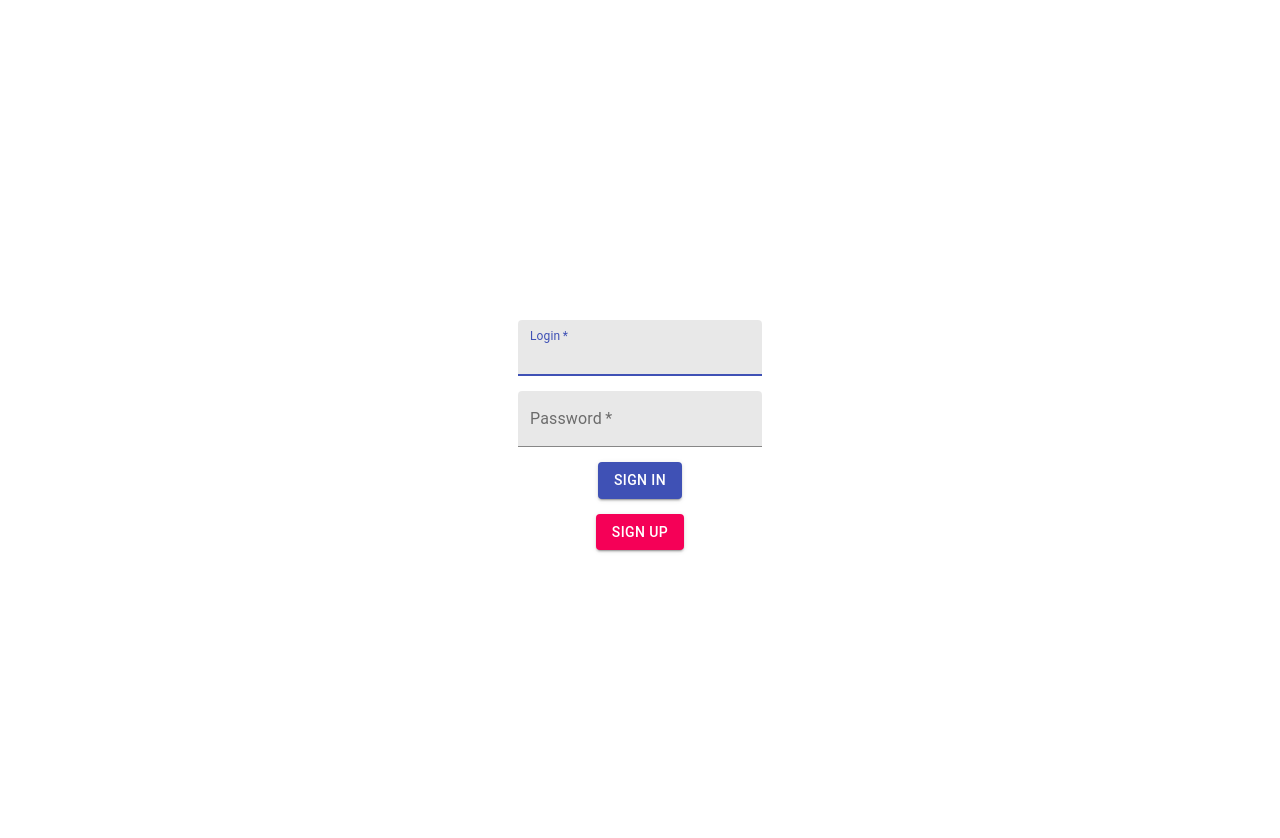
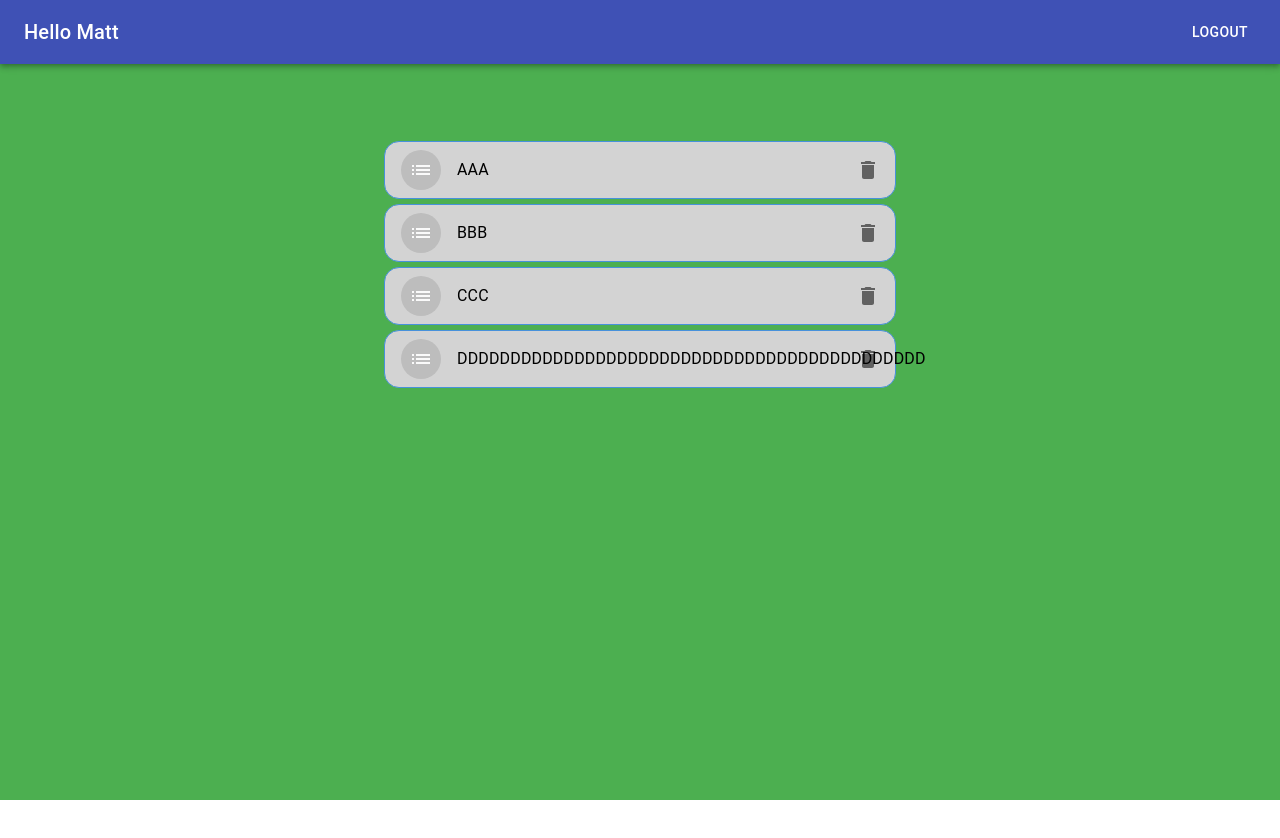
Before and after one commit to MMotykaINPG/shopping-list-web-app, a React (Create React App) app: page / in a window 1280 px wide. Shown: the top 838 px of the page. After the commit the page ends 800 px from the top, so only its background shows below. Built offline with nearby package versions, Linux system fonts and the light colour scheme.

Commit message:
added MainMenu
added MainMenu
changed background on login/register pages

```diff
--- a/package.json
+++ b/package.json
@@ -4,6 +4,7 @@
   "private": true,
   "dependencies": {
     "@material-ui/core": "^4.11.3",
+    "@material-ui/icons": "^4.11.2",
     "@testing-library/jest-dom": "^5.11.9",
     "@testing-library/react": "^11.2.5",
     "@testing-library/user-event": "^12.8.3",
--- a/public/index.html
+++ b/public/index.html
@@ -24,7 +24,7 @@
       work correctly both with client-side routing and a non-root public URL.
       Learn how to configure a non-root public URL by running `npm run build`.
     -->
-    <title>dupa</title>
+    <title>ShoppingListApp</title>
   </head>
   <body>
     <noscript>You need to enable JavaScript to run this app.</noscript>
--- a/src/App.js
+++ b/src/App.js
@@ -2,15 +2,16 @@ import React from 'react';
 import './App.css';
 import LoginPage from './LoginPage'
 import RegisterPage from './RegisterPage';
-
+import MainMenu from './MainMenu';
 function App() {
 
   const [currentPage, setCurrentPage] = React.useState("LoginPage");
 
   return (
     <div className="App">
-      {currentPage==="LoginPage" && <LoginPage onSignUpClick={() => setCurrentPage("RegisterPage")}/>}
-      {currentPage==="RegisterPage" && <RegisterPage onBackClick={() => setCurrentPage("LoginPage")} />}
+      {/* {currentPage==="LoginPage" && <LoginPage onSignUpClick={() => setCurrentPage("RegisterPage")}/>} */}
+      {/* {currentPage==="RegisterPage" && <RegisterPage onBackClick={() => setCurrentPage("LoginPage")} />} */}
+      <MainMenu username="Matt"/>
     </div>
   );
 }
--- /dev/null
+++ b/src/ListLabel.jsx
@@ -0,0 +1,46 @@
+import React from 'react'
+import { ListItem, ListItemAvatar, Avatar, ListItemSecondaryAction, ListItemText, IconButton} from "@material-ui/core";
+import ListIcon from '@material-ui/icons/List';
+import DeleteIcon from '@material-ui/icons/Delete';
+import {makeStyles} from '@material-ui/styles';
+
+const useStyles = makeStyles((theme) => ({
+    item: {
+      border: "1px solid #4791db",
+      borderRadius: "15px",
+      margin: "5px 0 5px 0",
+      background: "lightgray",
+      '&:hover': {
+        background: "#4791db",
+        cursor: "pointer"
+     },
+     label:
+     {
+         multiline: "true"
+     }
+    },
+
+  }));
+
+const ListLabel = (props) => {
+    const {listName} = props;
+    const classes = useStyles();
+    return(
+        <ListItem className={classes.item}>
+            <ListItemAvatar>
+            <Avatar>
+                <ListIcon />
+            </Avatar>
+            </ListItemAvatar>
+            <ListItemText primary={listName} className={classes.label}/>
+            <ListItemSecondaryAction>
+            <IconButton edge="end" aria-label="delete">
+                <DeleteIcon />
+            </IconButton>
+            </ListItemSecondaryAction>
+        </ListItem>
+
+    );
+};
+
+export default ListLabel;
--- a/src/LoginPage.jsx
+++ b/src/LoginPage.jsx
@@ -1,5 +1,5 @@
 import React, { useState } from "react";
-import { Grid, Button, TextField, CircularProgress } from "@material-ui/core";
+import { Button, TextField, CircularProgress } from "@material-ui/core";
 
 export const getFormValues = (form) =>
   Array.from(form.elements).reduce(
@@ -26,7 +26,7 @@ const LoginPage = (props) => {
         setIsSubmitting(true);
         send(formValues);
       }}
-      style={{ height: "100%", width: "100%", paddingTop: "25%" }}
+      style={{ height: "100%", width: "100%", paddingTop: "25%", backgroundColor: "#4caf50"}}
     >
       {isSubmitting ? (
         <div
--- /dev/null
+++ b/src/MainMenu.jsx
@@ -0,0 +1,51 @@
+import React from 'react';
+import { List, AppBar, Toolbar, Typography, Button, TextField, CircularProgress } from "@material-ui/core";
+import {makeStyles} from '@material-ui/styles';
+import ListLabel from './ListLabel';
+
+const useStyles = makeStyles((theme) => ({
+    title: {
+      flexGrow: 1,
+    },
+    list: {
+        minWidth: "30%",
+        maxWidth: "40%"
+    }
+  }));
+
+
+
+const MainMenu = (props) => {
+    const {username} = props;
+    const classes = useStyles();
+    const testLists = ["AAA","BBB","CCC","DDDDDDDDDDDDDDDDDDDDDDDDDDDDDDDDDDDDDDDDDDDD"];
+    return(
+        <div style={{
+            width: "100%",
+            display: "flex",
+            flexFlow: "column",
+            backgroundColor: "#4caf50"}}>
+            <AppBar position="static" color="primary">
+                <Toolbar>
+                    <Typography variant="h6" className={classes.title}>
+                    {"Hello " + username}
+                    </Typography>
+                    <Button color="inherit">LOGOUT</Button>
+                </Toolbar>
+            </AppBar>
+            <div style={{
+                width: "100%",
+                display: "flex",
+                flexFlow: "column",
+                alignContent: "center",
+                alignItems: "center",
+                paddingTop: "5%"}}>
+            <List variant="" className={classes.list}>
+                {testLists.map((value) => <ListLabel listName={value}/>)}
+            </List>
+            </div>
+        </div>
+    );
+}
+
+export default MainMenu
--- a/src/RegisterPage.jsx
+++ b/src/RegisterPage.jsx
@@ -1,5 +1,5 @@
 import React, { useState } from "react";
-import { Grid, Button, TextField, CircularProgress } from "@material-ui/core";
+import { Button, TextField, CircularProgress } from "@material-ui/core";
 
 export const getFormValues = (form) =>
   Array.from(form.elements).reduce(
@@ -40,7 +40,7 @@ const RegisterPage = (props) => {
         setIsSubmitting(true);
         send(formValues);
       }}
-      style={{ height: "100%", width: "100%", paddingTop: "25%" }}
+      style={{ height: "100%", width: "100%", paddingTop: "25%", backgroundColor: "#4caf50" }}
     >
       {isSubmitting ? (
         <div
```
Also changed, not shown: 1 other file (tests, documents, lock files or other folders).
